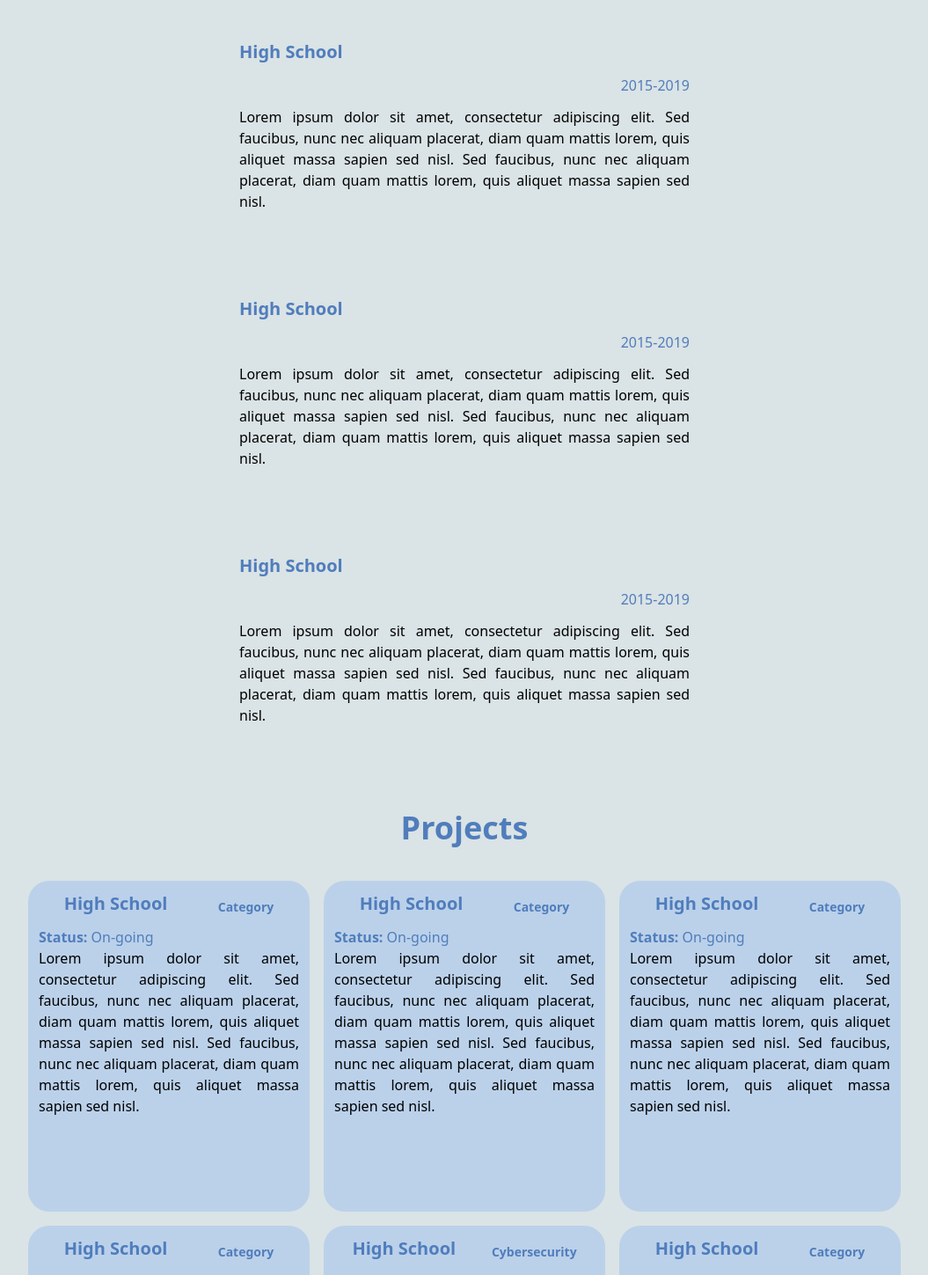
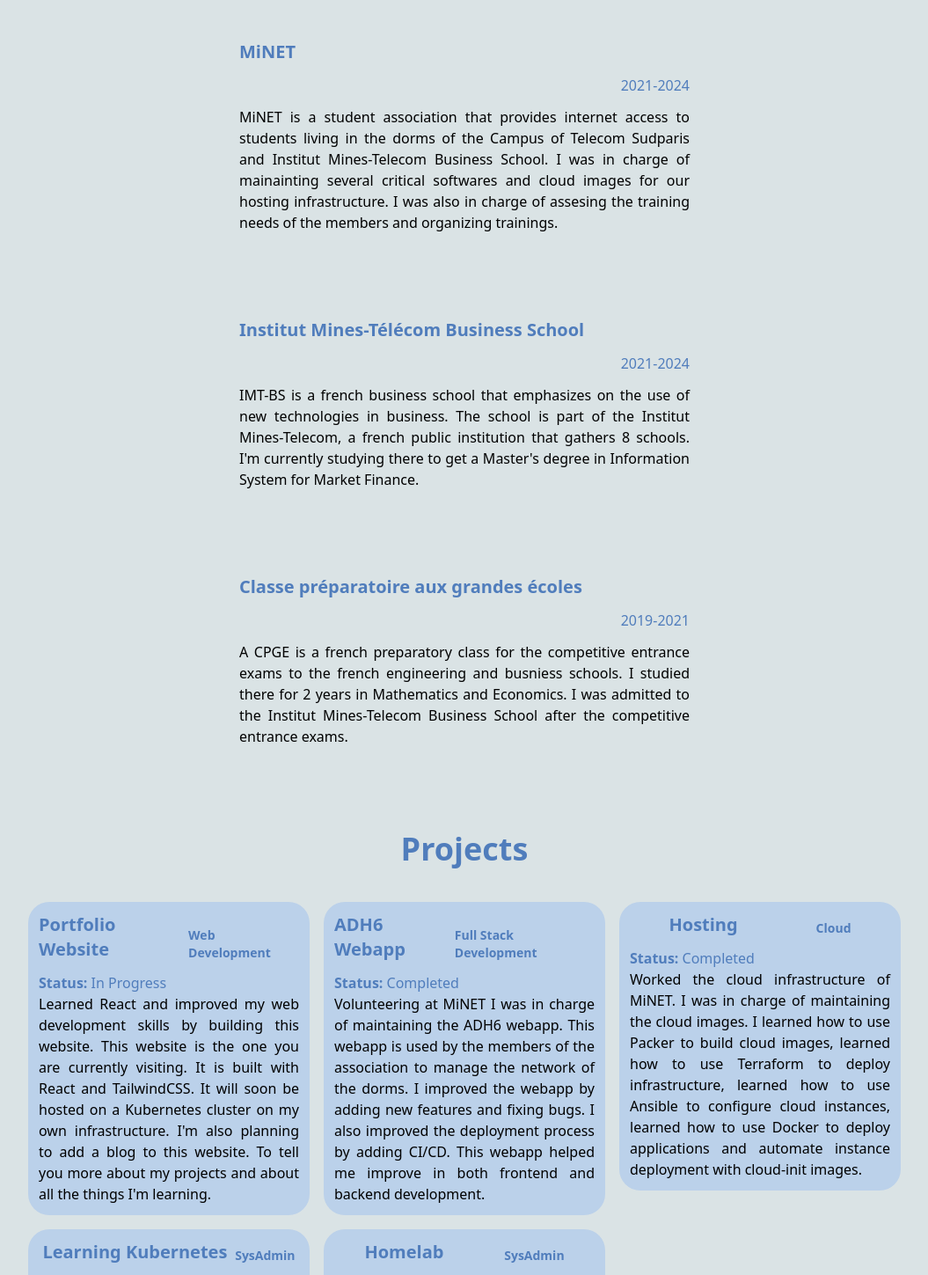
Before and after one commit to bkolonics/portfolio, a React (Vite) app: page / in a window 1280 px wide. Shown: the part 907-2356 px from the top of the page at 88% size, without its empty margins (112-1167 px from the left). Built offline with nearby package versions, Linux system fonts and the light colour scheme.

Commit message:
Added content and translation For timeline & projects

```diff
--- a/locales/en.json
+++ b/locales/en.json
@@ -4,6 +4,35 @@
   "buttonText": "EN",
   "Resume": "Resume",
   "Timeline": "Timeline",
-  "Projects": "Projects"
-
+  "Projects": "Projects",
+  "MiNET": "MiNET is a student association that provides internet access to students living in the dorms of the Campus of Telecom Sudparis and Institut Mines-Telecom Business School. I was in charge of mainainting several critical softwares and cloud images for our hosting infrastructure. I was also in charge of assesing the training needs of the members and organizing trainings.",
+  "IMTBS": "IMT-BS is a french business school that emphasizes on the use of new technologies in business. The school is part of the Institut Mines-Telecom, a french public institution that gathers 8 schools. I'm currently studying there to get a Master's degree in Information System for Market Finance.",
+  "CPGE": "A CPGE is a french preparatory class for the competitive entrance exams to the french engineering and busniess schools. I studied there for 2 years in Mathematics and Economics. I was admitted to the Institut Mines-Telecom Business School after the competitive entrance exams.",
+  "Status": "Status",
+  "//Project 1": "Project 1",
+  "Title project 1": "Portfolio Website",
+  "Description project 1": "Learned React and improved my web development skills by building this website. This website is the one you are currently visiting. It is built with React and TailwindCSS. It will soon be hosted on a Kubernetes cluster on my own infrastructure. I'm also planning to add a blog to this website. To tell you more about my projects and about all the things I'm learning.",
+  "Category project 1": "Web Development",
+  "Status project 1": "In Progress",
+  "//Project 2": "Project 2",
+  "Title project 2": "ADH6 Webapp",
+  "Description project 2": "Volunteering at MiNET I was in charge of maintaining the ADH6 webapp. This webapp is used by the members of the association to manage the network of the dorms. I improved the webapp by adding new features and fixing bugs. I also improved the deployment process by adding CI/CD. This webapp helped me improve in both frontend and backend development.",
+  "Category project 2": "Full Stack Development",
+  "Status project 2": "Completed",
+  "//Project 3": "Project 3",
+  "Title project 3": "Hosting",
+  "Description project 3": "Worked the cloud infrastructure of MiNET. I was in charge of maintaining the cloud images. I learned how to use Packer to build cloud images, learned how to use Terraform to deploy infrastructure, learned how to use Ansible to configure cloud instances, learned how to use Docker to deploy applications and automate instance deployment with cloud-init images.",
+  "Category project 3": "Cloud",
+  "Status project 3": "Completed",
+  "//Project 4": "Project 4",
+  "Title project 4": "Learning Kubernetes",
+  "Description project 4": "Learning Kubernetes to better manage my own infrastructure. I'm currently learning how to use Kubernetes to deploy applications and how to use Helm to deploy applications with a package manager. I'm using Terraform to deploy my Kubernetes cluster on my own infrastructure. I'm hosting my own load balancer with MetalLB. I'm also learning how to use Traefik as an ingress controller.",
+  "Category project 4": "SysAdmin",
+  "Status project 4": "Learning",
+  "//Project 5": "Project 5",
+  "Title project 5": "Homelab",
+  "Description project 5": "I'm managing my own infrastructure at home. For now it's built with old computers but I plan on expanding to entreprise hardware. I'm using Proxmox to manage my virtual machines. I'm using Terraform to deploy my virtual machines. I'm using Ansible to provision my virtual machines. Some of my workloads are hosted using Docker and Docker Compose.",
+  "Category project 5": "SysAdmin",
+  "Status project 5": "In Progress",
+  "//Project 6": "Project 6"
 }
--- a/locales/fr.json
+++ b/locales/fr.json
@@ -1,8 +1,38 @@
 {
-  "name" : "Salut, je m'appelle <span class='text-Glaucous'>Bence</span>",
+  "name": "Salut, je m'appelle <span class='text-Glaucous'>Bence</span>",
   "description": "Je suis un <span class='text-Glaucous'>étudiant français en Ecole de commerce</span> de <span class='text-Glaucous'>{{age}} ans</span>. J'ai toujours aimé créer des choses avec des ordinateurs. Cela fait maintenant plus de <span class='text-Glaucous'>10 ans</span> que je crée des applications avec du <span class='text-Glaucous'>code</span>. Je m'intéresse à tous les domaines de l'informatique. Actuellement je suis en train d'apprendre <span class='text-Glaucous'>Kubernetes</span> pour mieux gérer mon infrastrucure. Je suis également un grand fan du <span class='text-Glaucous'>mouvement du logiciel libre</span>.",
   "buttonText": "FR",
   "Resume": "CV",
   "Timeline": "Chronologie",
-  "Projects": "Projets"
+  "Projects": "Projets",
+  "MiNET": "MiNET est une association étudiante qui fournit un accès internet aux étudiants vivant dans les dortoirs du Campus de Telecom Sudparis et de l'Institut Mines-Telecom Business School. J'étais en charge de la maintenance de plusieurs logiciels critiques et d'images cloud pour notre infrastructure d'hébergement. J'étais également chargé d'évaluer les besoins en formation des membres et d'organiser des formations.",
+  "IMTBS": "IMT-BS est une école de commerce française qui met l'accent sur l'utilisation des nouvelles technologies dans l'entreprise. L'école fait partie de Institut Mines-Télécom, un groupement d'établissement public français regrouppant 8 écoles. J'y étudie actuellement pour obtenir un Master en Système d'Information pour la Finance de Marché.",
+  "CPGE": "Une CPGE est une classe préparatoire aux concours d'entrée dans les écoles d'ingénieurs et de commerce françaises. J'ai étudié en CPGE HEC-E pendant deux ans. J'ai été admis à Institut Mines-Télécom Business School après les concours d'entrée.",
+  "Status": "Statut",
+  "//Project 1": "Project 1",
+  "Title project 1": "Site de présentation",
+  "Description project 1": "J'ai appris à utiliser React et amélioré mes compétences en développement web en construisant ce site web. Le site en question est celui que vous visitez actuellement. Il est construit avec React et TailwindCSS. Il sera bientôt hébergé sur un cluster Kubernetes sur ma propre infrastructure. Je prévois également d'ajouter un blog à ce site web. Pour vous en dire plus sur mes projets et sur toutes les choses que j'apprends.",
+  "Category project 1": "Dév. Web",
+  "Status project 1": "En cours",
+  "//Project 2": "Project 2",
+  "Title project 2": "ADH6",
+  "Description project 2": "En tant que bénévole à MiNET, j'ai assuré la maintenance de la plateforme ADH6. Cette plateforme est utilisée par les membres de l'association pour gérer le réseau des dortoirs. J'ai amélioré l'application web en ajoutant de nouvelles fonctionnalités et en corrigeant des bugs. J'ai également amélioré le processus de déploiement en ajoutant du CI/CD. Cette application web m'a permis d'améliorer le développement du frontend et backend.",
+  "Category project 2": "Dév. full stack",
+  "Status project 2": "Terminé",
+  "//Project 3": "Project 3",
+  "Title project 3": "Hosting",
+  "Description project 3": "J'ai travaillé sur l'infrastructure cloud de l'association MiNET. J'étais en charge de la maintenance des images cloud. J'ai appris à utiliser Packer pour construire des images cloud, à utiliser Terraform pour déployer l'infrastructure, à utiliser Ansible pour configurer les instances cloud, à utiliser Docker pour déployer des applications et automatiser le déploiement d'instances avec des images cloud-init.",
+  "Category project 3": "Cloud",
+  "Status project 3": "Terminé",
+  "//Project 4": "Project 4",
+  "Title project 4": "Apprendre Kubernetes",
+  "Description project 4": "J'apprends de Kubernetes pour mieux gérer ma propre infrastructure. J'apprends à utiliser Kubernetes pour déployer mes propres applications et à utiliser le gestionnaire de paquet Helm pour déployer des applications. J'utilise Terraform pour déployer mon cluster Kubernetes sur ma propre infrastructure. J'héberge mon propre load balancer avec MetalLB. J'apprends également à utiliser Traefik comme contrôleur ingress.",
+  "Category project 4": "SysAdmin",
+  "Status project 4": "En cours d'apprentissage",
+  "//Project 5": "Project 5",
+  "Title project 5": "Homelab",
+  "Description project 5": "Je gère ma propre infrastructure à la maison. Pour l'instant, elle est construite avec de vieux ordinateurs, mais je prévois de l'étendre à du matériel d'entreprise. J'utilise Proxmox pour gérer mes machines virtuelles. J'utilise Terraform pour déployer mes machines virtuelles. J'utilise Ansible pour provisionner mes machines virtuelles. Certaines applications sont hébergées à l'aide de Docker et de Docker Compose.",
+  "Category project 5": "SysAdmin",
+  "Status project 5": "En cours",
+  "//Project 6": "Project 6"
 }
--- a/src/Components/Projects.tsx
+++ b/src/Components/Projects.tsx
@@ -1,4 +1,5 @@
 import { FC, PropsWithChildren, useEffect, useRef, useState, RefObject } from "react";
+import { useTranslation } from "react-i18next";
 
 
 interface ProjectsProps {
@@ -118,7 +119,7 @@
             <span className="font-semibold">Status: </span>
             {status}
           </div>
-          <div className="mb-24 text-justify dark:text-Columbia-blue">
+          <div className="text-justify dark:text-Columbia-blue">
             <p>{description}</p>
           </div>
         </div>
@@ -127,16 +128,57 @@
 }
 
 export default function Projects() {
+    const { t } = useTranslation();
     return (
       <>
         <div id="projects">
           <div className="flex justify-center">
             <div className="text-2xl lg:text-4xl font-bold text-Glaucous mb-10">
-              Projects
+              {t("Projects")}
             </div>
           </div>
           <div className="grid lg:grid-cols-3 sm:grid-cols-2 gap-4 overflow-hidden">
             <AnimateLeft>
+              <ProjectsInput
+                title={t("Title project 1")}
+                category={t("Category project 1")}
+                status={t("Status project 1")}
+                description={t("Description project 1")}
+              />
+            </AnimateLeft>
+            <AnimateUp>
+              <ProjectsInput
+                title={t("Title project 2")}
+                category={t("Category project 2")}
+                status={t("Status project 2")}
+                description={t("Description project 2")}
+              />
+            </AnimateUp>
+            <AnimateRight>
+              <ProjectsInput
+                title={t("Title project 3")}
+                category={t("Category project 3")}
+                status={t("Status project 3")}
+                description={t("Description project 3")}
+              />
+            </AnimateRight>
+            <AnimateLeft>
+              <ProjectsInput
+                title={t("Title project 4")}
+                category={t("Category project 4")}
+                status={t("Status project 4")}
+                description={t("Description project 4")}
+              />
+            </AnimateLeft>
+            <AnimateDown>
+              <ProjectsInput
+                title={t("Title project 5")}
+                category={t("Category project 5")}
+                status={t("Status project 5")}
+                description={t("Description project 5")}
+              />
+            </AnimateDown>
+            {/* <AnimateRight>
               <ProjectsInput
                 title="High School"
                 category="Category"
@@ -147,67 +189,7 @@
                 placerat, diam quam mattis lorem, quis aliquet massa sapien sed
                 nisl."
               />
-            </AnimateLeft>
-            <AnimateUp>
-              <ProjectsInput
-                title="High School"
-                category="Category"
-                status="On-going"
-                description="Lorem ipsum dolor sit amet, consectetur adipiscing elit. Sed
-                faucibus, nunc nec aliquam placerat, diam quam mattis lorem, quis
-                aliquet massa sapien sed nisl. Sed faucibus, nunc nec aliquam
-                placerat, diam quam mattis lorem, quis aliquet massa sapien sed
-                nisl."
-              />
-            </AnimateUp>
-            <AnimateRight>
-              <ProjectsInput
-                title="High School"
-                category="Category"
-                status="On-going"
-                description="Lorem ipsum dolor sit amet, consectetur adipiscing elit. Sed
-                faucibus, nunc nec aliquam placerat, diam quam mattis lorem, quis
-                aliquet massa sapien sed nisl. Sed faucibus, nunc nec aliquam
-                placerat, diam quam mattis lorem, quis aliquet massa sapien sed
-                nisl."
-              />
-            </AnimateRight>
-            <AnimateLeft>
-              <ProjectsInput
-                title="High School"
-                category="Category"
-                status="On-going"
-                description="Lorem ipsum dolor sit amet, consectetur adipiscing elit. Sed
-                faucibus, nunc nec aliquam placerat, diam quam mattis lorem, quis
-                aliquet massa sapien sed nisl. Sed faucibus, nunc nec aliquam
-                placerat, diam quam mattis lorem, quis aliquet massa sapien sed
-                nisl."
-              />
-            </AnimateLeft>
-            <AnimateDown>
-              <ProjectsInput
-                title="High School"
-                category="Cybersecurity"
-                status="On-going"
-                description="Lorem ipsum dolor sit amet, consectetur adipiscing elit. Sed
-                faucibus, nunc nec aliquam placerat, diam quam mattis lorem, quis
-                aliquet massa sapien sed nisl. Sed faucibus, nunc nec aliquam
-                placerat, diam quam mattis lorem, quis aliquet massa sapien sed
-                nisl."
-              />
-            </AnimateDown>
-            <AnimateRight>
-              <ProjectsInput
-                title="High School"
-                category="Category"
-                status="On-going"
-                description="Lorem ipsum dolor sit amet, consectetur adipiscing elit. Sed
-                faucibus, nunc nec aliquam placerat, diam quam mattis lorem, quis
-                aliquet massa sapien sed nisl. Sed faucibus, nunc nec aliquam
-                placerat, diam quam mattis lorem, quis aliquet massa sapien sed
-                nisl."
-              />
-            </AnimateRight>
+            </AnimateRight> */}
           </div>
         </div>
       </>
--- a/src/Components/Timeline.tsx
+++ b/src/Components/Timeline.tsx
@@ -76,31 +76,19 @@
             {t("Timeline")}
           </h1>
           <TimelineInput
-            title="High School"
-            date="2015-2019"
-            description="Lorem ipsum dolor sit amet, consectetur adipiscing elit. Sed
-              faucibus, nunc nec aliquam placerat, diam quam mattis lorem, quis
-              aliquet massa sapien sed nisl. Sed faucibus, nunc nec aliquam
-              placerat, diam quam mattis lorem, quis aliquet massa sapien sed
-              nisl."
+            title="MiNET"
+            date="2021-2024"
+            description={t("MiNET")}
           />
           <TimelineInput
-            title="High School"
-            date="2015-2019"
-            description="Lorem ipsum dolor sit amet, consectetur adipiscing elit. Sed
-              faucibus, nunc nec aliquam placerat, diam quam mattis lorem, quis
-              aliquet massa sapien sed nisl. Sed faucibus, nunc nec aliquam
-              placerat, diam quam mattis lorem, quis aliquet massa sapien sed
-              nisl."
+            title="Institut Mines-Télécom Business School"
+            date="2021-2024"
+            description={t("IMTBS")}
           />
           <TimelineInput
-            title="High School"
-            date="2015-2019"
-            description="Lorem ipsum dolor sit amet, consectetur adipiscing elit. Sed
-              faucibus, nunc nec aliquam placerat, diam quam mattis lorem, quis
-              aliquet massa sapien sed nisl. Sed faucibus, nunc nec aliquam
-              placerat, diam quam mattis lorem, quis aliquet massa sapien sed
-              nisl."
+            title="Classe préparatoire aux grandes écoles"
+            date="2019-2021"
+            description={t("CPGE")}
           />
         </div>
       </>
```
